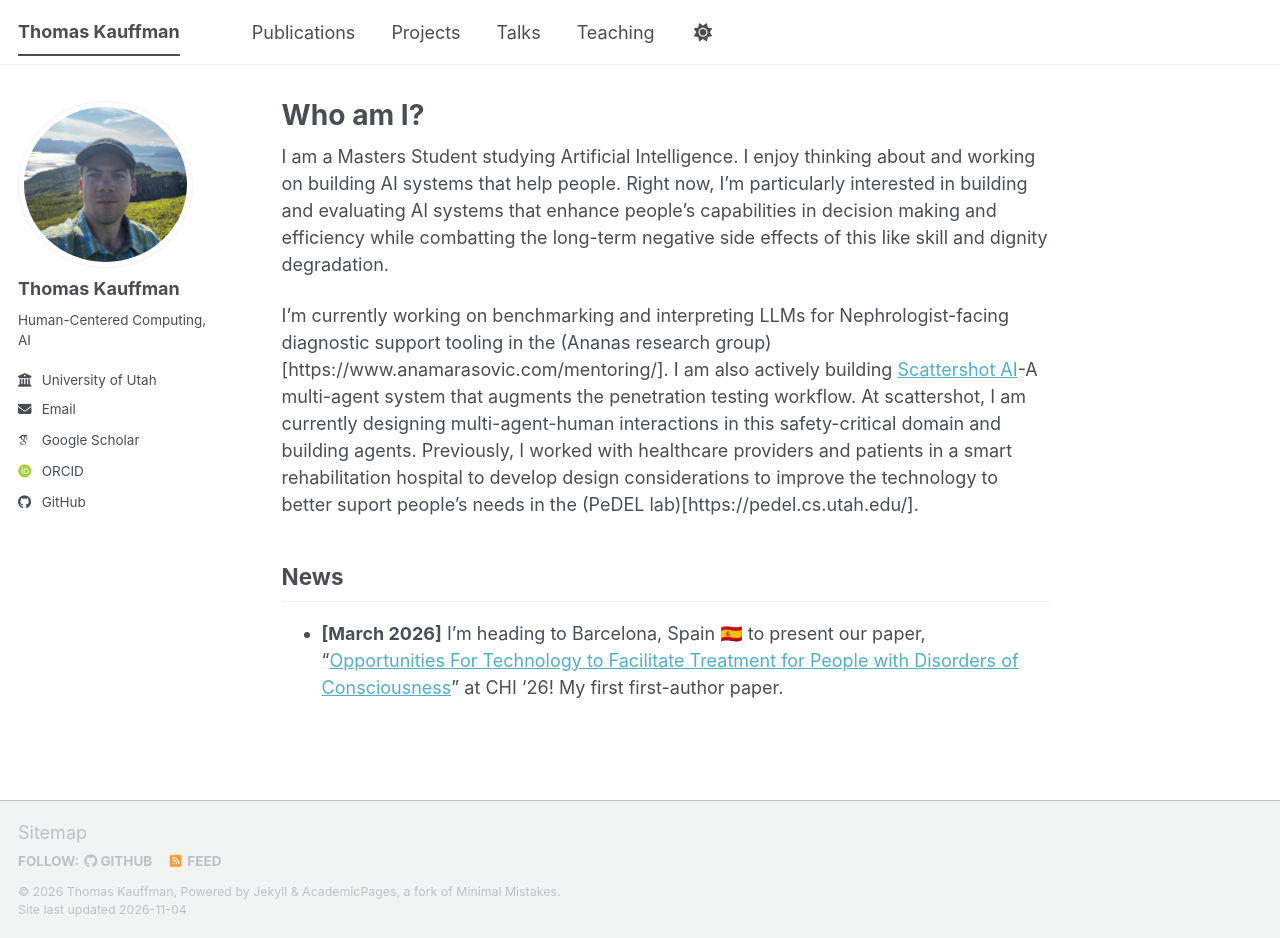
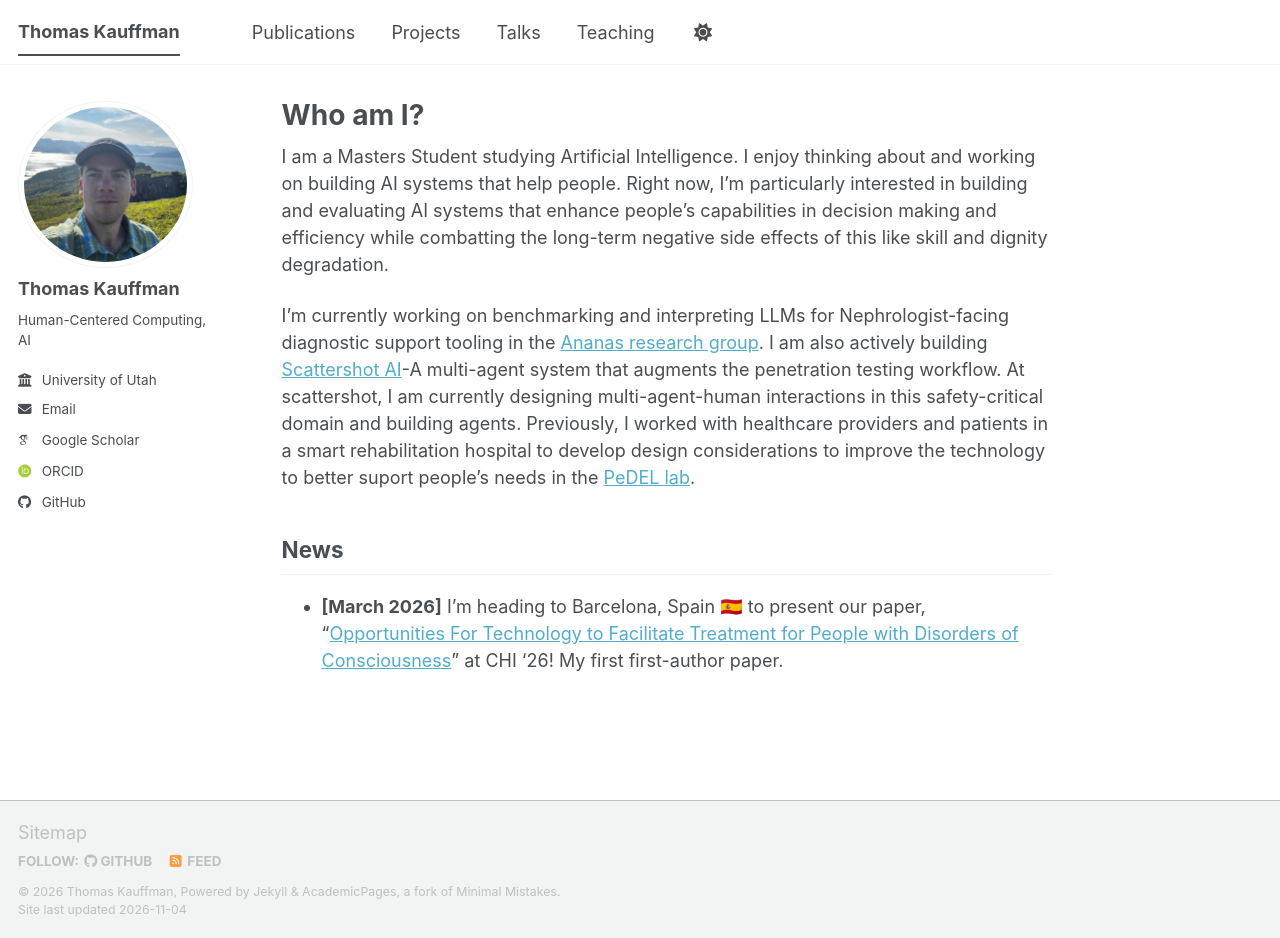
Before and after one commit to Thom-kauf/Thom-kauf.github.io, a Jekyll site: the page built from _pages/about.md, in a window 1280 px wide and 938 px high. Built offline with Jekyll 4.4.1, drawn with Linux system fonts in a browser that asks for light colours; some web fonts are replaced; a script bundle is joined from its source files by our own code; library files that are not in the unit come from our copies.

Commit message:
fix links

```diff
--- a/_pages/about.md
+++ b/_pages/about.md
@@ -9,7 +9,7 @@ redirect_from:
 
 I am a Masters Student studying Artificial Intelligence. I enjoy thinking about and working on building AI systems that help people. Right now, I'm particularly interested in building and evaluating AI systems that enhance people's capabilities in decision making and efficiency while combatting the long-term negative side effects of this like skill and dignity degradation.
 
-I'm currently working on benchmarking and interpreting LLMs for Nephrologist-facing diagnostic support tooling in the (Ananas research group)[https://www.anamarasovic.com/mentoring/]. I am also actively building [Scattershot AI](https://scattershot-ai.github.io/webpage/)-A multi-agent system that augments the penetration testing workflow. At scattershot, I am currently designing multi-agent-human interactions in this safety-critical domain and building agents. Previously, I worked with healthcare providers and patients in a smart rehabilitation hospital to develop design considerations to improve the technology to better suport people's needs in the (PeDEL lab)[https://pedel.cs.utah.edu/].
+I'm currently working on benchmarking and interpreting LLMs for Nephrologist-facing diagnostic support tooling in the [Ananas research group](https://www.anamarasovic.com/mentoring/). I am also actively building [Scattershot AI](https://scattershot-ai.github.io/webpage/)-A multi-agent system that augments the penetration testing workflow. At scattershot, I am currently designing multi-agent-human interactions in this safety-critical domain and building agents. Previously, I worked with healthcare providers and patients in a smart rehabilitation hospital to develop design considerations to improve the technology to better suport people's needs in the [PeDEL lab](https://pedel.cs.utah.edu/).
 
 ## News
 * **[March 2026]** I’m heading to Barcelona, Spain 🇪🇸 to present our paper, "[Opportunities For Technology to Facilitate Treatment for People with Disorders of Consciousness](/publication/2026-chi-doc)" at CHI '26! My first first-author paper.
```
